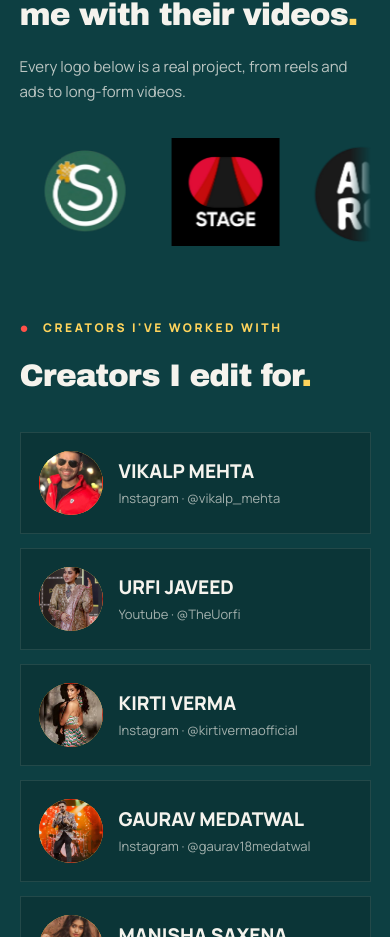
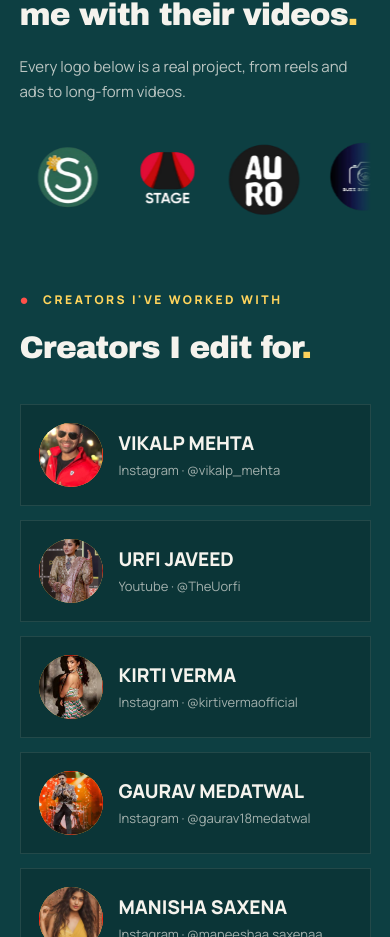
Before and after one commit to zelvixmedia2026-arch/rahul-editing-portfolio, a React (Vite) app: page / in a window 390 px wide. Shown: the part 2516-3453 px from the top of the page. Built offline with nearby package versions, Linux system fonts and the light colour scheme.

Commit message:
Smaller logos, tighter spacing

```diff
--- a/src/style.css
+++ b/src/style.css
@@ -2395,5 +2395,18 @@ body { overflow-x: clip; }
 
 @media (max-width: 620px) {
   .marquee .brand-tile { width: 130px; height: 110px; }
-  .marquee .brand-item { margin-right: 10px; }
-}
+  .marquee .brand-item { margin-right: 5px; }
+}
+
+
+.marquee .brand-tile {
+  width: 110px;
+  height: 110px;
+}
+
+.marquee .brand-item { margin-right: 4px; }
+
+@media (max-width: 620px) {
+  .marquee .brand-tile { width: 96px; height: 82px; }
+  .marquee .brand-item { margin-right: 3px; }
+}
```
Also changed, not shown: public/thumbnails/B9.png.
